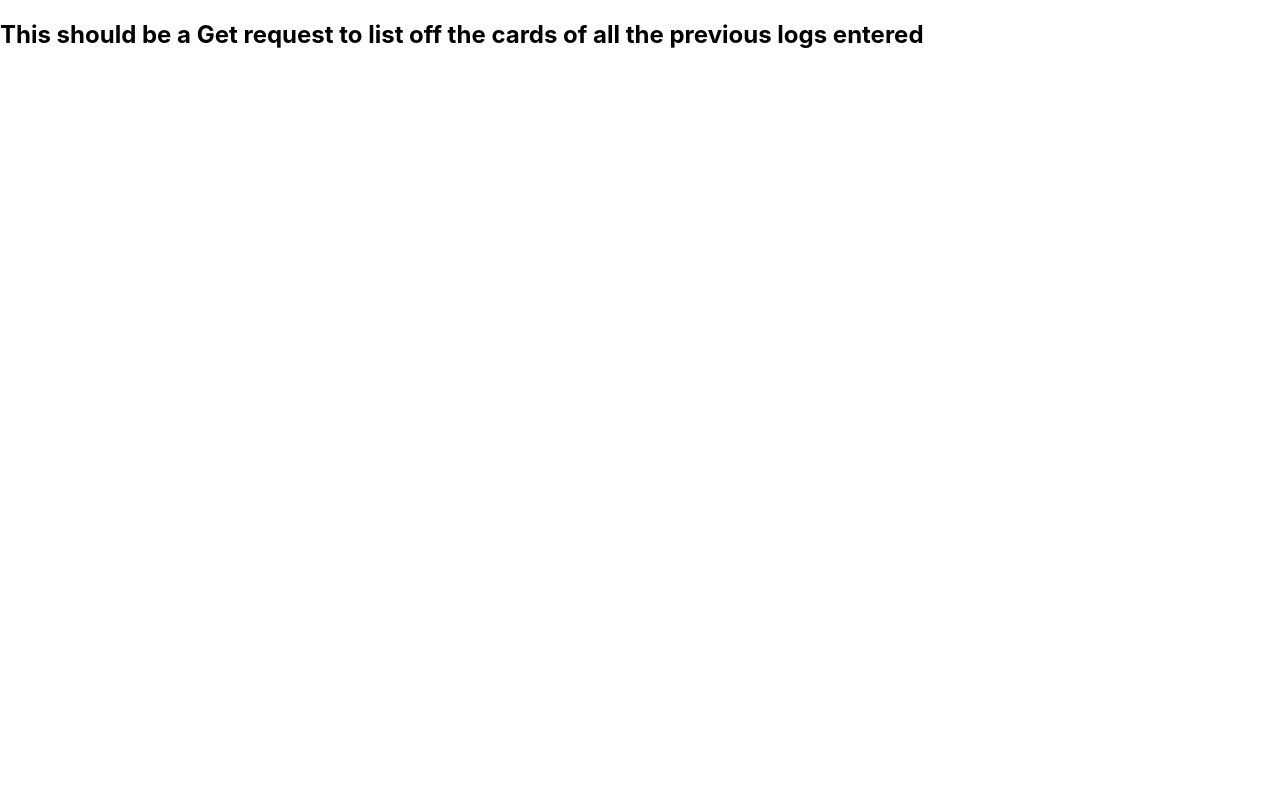
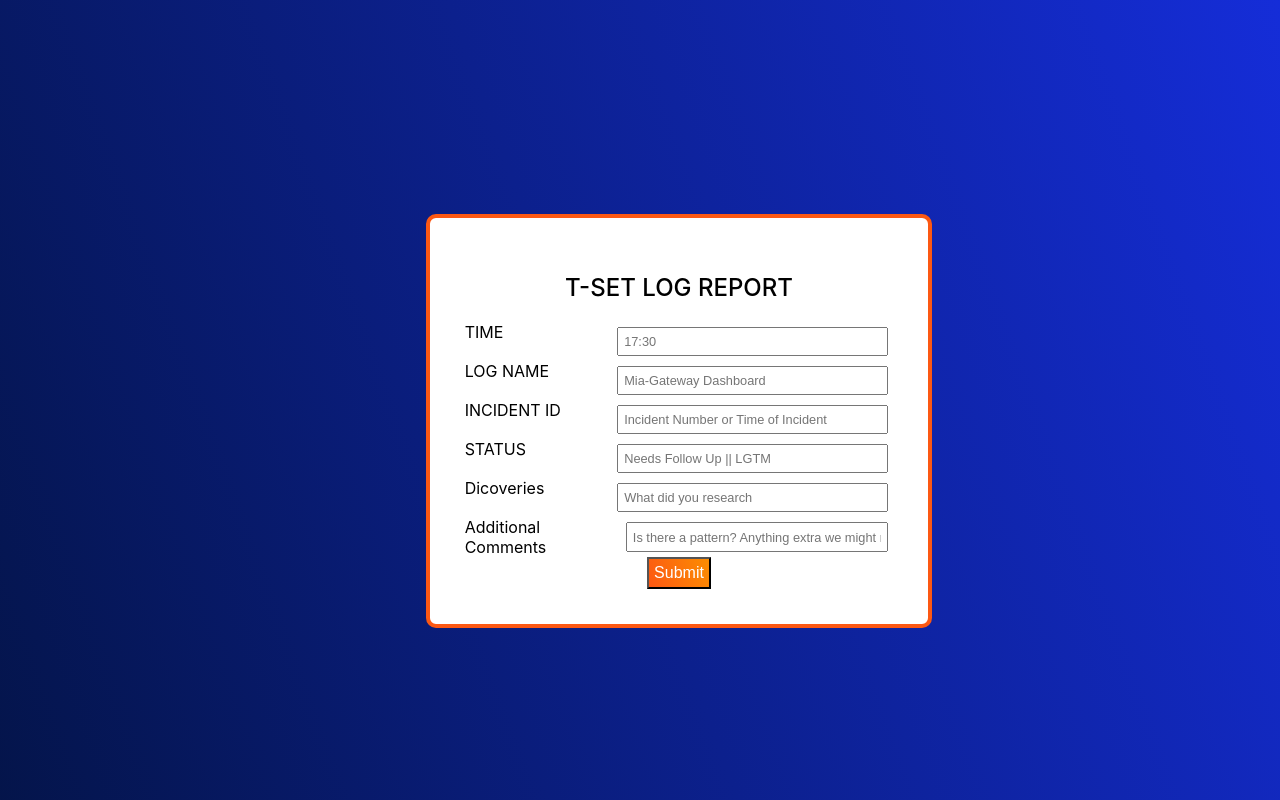
Before and after one commit to TechSupportEng/FrontEnd, a React (Create React App) app in the folder list-logger/: page /view in a window 1280 px wide. Shown: the top 800 px of the page. Built offline with nearby package versions, Linux system fonts and the light colour scheme.

Commit message:
created a form for adding a new log
styled login, Registration, forms

```diff
--- a/list-logger/package.json
+++ b/list-logger/package.json
@@ -6,6 +6,7 @@
     "@testing-library/jest-dom": "^4.2.4",
     "@testing-library/react": "^9.3.2",
     "@testing-library/user-event": "^7.1.2",
+    "axios": "^0.19.2",
     "react": "^16.13.0",
     "react-dom": "^16.13.0",
     "react-scripts": "3.4.0"
--- a/list-logger/public/index.html
+++ b/list-logger/public/index.html
@@ -24,7 +24,7 @@
       work correctly both with client-side routing and a non-root public URL.
       Learn how to configure a non-root public URL by running `npm run build`.
     -->
-    <title>React App</title>
+    <title>Myndshft | Healthcare Technologies</title>
   </head>
   <body>
     <noscript>You need to enable JavaScript to run this app.</noscript>
--- a/list-logger/src/Components/AddANewLog.js
+++ b/list-logger/src/Components/AddANewLog.js
@@ -1,12 +1,98 @@
 import React from "react"
+import axios from "axios"
+import { Link } from "react-router-dom"
+import "../Styles/forms.css"
+import "../Styles/logform.css"
 
 export const AddANewLog = () => {
+  const submitHandler = event => {
+    event.preventDefault()
+    // axios
+    //   .get("")
+    //   .then(response => {
+    //     console.log(response.data)
+    //   })
+    //   .catch(error => {
+    //     console.log("This is an error from the ViewLogs", error)
+    //   })
+  }
+
   return (
-    <div>
-      <h2>
-        This is going to be the post request to add a new log / form with all
-        inputs
-      </h2>
+    <div className="formContainer">
+      <form className="log-form" onsubmit={submitHandler}>
+        <h2>T-SET LOG REPORT</h2>
+        <div className="parents">
+          <label>TIME</label>
+          <input
+            className="inputs"
+            type="text"
+            name="name"
+            placeholder="17:30"
+            //onChange={changeHandler}
+            //value={name}
+          />
+        </div>
+        <div className="parents">
+          <label>LOG NAME</label>
+          <input
+            className="inputs"
+            type="text"
+            name="logName"
+            placeholder="Mia-Gateway Dashboard"
+            //onChange={changeHandler}
+            // value={logName}
+          />
+        </div>
+        <div className="parents">
+          <label>INCIDENT ID</label>
+          <input
+            className="inputs"
+            type="text"
+            name="incidentId"
+            placeholder="Incident Number or Time of Incident"
+            //onChange={changeHandler}
+            //value={incidentNumber}
+          />
+        </div>
+        <div className="parents">
+          <label>STATUS</label>
+          <input
+            className="inputs"
+            type="text"
+            name="status"
+            placeholder="Needs Follow Up || LGTM"
+            //onChange={changeHandler}
+            //value={incidentNumber}
+          />
+        </div>
+        <div className="parents">
+          <label>Dicoveries</label>
+          <input
+            className="inputs"
+            type="text"
+            name="discoveries"
+            placeholder="What did you research"
+            //onChange={changeHandler}
+            //value={incidentNumber}
+          />
+        </div>
+        <div className="parents">
+          <label>Additional Comments</label>
+          <input
+            className="inputs"
+            type="text"
+            name="discoveries"
+            placeholder="Is this automate-able?"
+            //onChange={changeHandler}
+            //value={incidentNumber}
+          />
+        </div>
+        <div className="parent">
+          <button onclick={submitHandler} className="button">
+            Submit
+          </button>
+        </div>
+      </form>
     </div>
   )
 }
--- a/list-logger/src/Components/Login.js
+++ b/list-logger/src/Components/Login.js
@@ -1,4 +1,7 @@
-import React from "react"
+import React, { useState } from "react"
+import axios from "axios"
+import "../Styles/forms.css"
+import { Link } from "react-router-dom"
 
 export const Login = () => {
   const [credentials, setCredentials] = useState({
@@ -14,22 +17,25 @@ export const Login = () => {
   }
   const submitHandler = event => {
     event.preventDefault()
-    axios
-      .post("", credentials)
-      .then(response => {
-        localStorage.setitem("token", response.data.key)
-        history.pushState("/view")
-      })
-      .catch(error => {
-        console.log("This is an error from the Login submitHandler", error)
-      })
+    // axios
+    //   .post("", credentials)
+    //   .then(response => {
+    //     localStorage.setitem("token", response.data.key)
+    //     history.pushState("/view")
+    //   })
+    //   .catch(error => {
+    //     console.log("This is an error from the Login submitHandler", error)
+    //   })
   }
 
   return (
-    <div>
+    <div className="formContainer">
       <form onsubmit={submitHandler}>
         <h2>Sign In</h2>
+        <div className="parent">
           <label>Name</label>
+        </div>
+        <div className="parent">
           <input
             className="input"
             type="text"
@@ -38,7 +44,30 @@ export const Login = () => {
             onChange={changeHandler}
             value={credentials.name}
           />
+        </div>
+        <div className="parent">
           <label>Password</label>
+        </div>
+        <div className="parent">
+          <input
+            className="input"
+            type="password"
+            name="password"
+            placeholder="********"
+            onChange={changeHandler}
+            value={credentials.password}
+          />
+        </div>
+        <div className="parent">
+          <button onclick={submitHandler} className="button">
+            Submit
+          </button>
+        </div>
+        <div className="parent">
+          <Link to="/registration" className="parent">
+            Need An Account?
+          </Link>
+        </div>
       </form>
     </div>
   )
--- a/list-logger/src/Components/Registration.js
+++ b/list-logger/src/Components/Registration.js
@@ -1,9 +1,76 @@
-import React from "react"
+import React, { useState } from "react"
+import axios from "axios"
+import { Link } from "react-router-dom"
+import "../Styles/forms.css"
 
-export const Registration = () => {
+const Registration = props => {
+  const [register, setRegister] = useState({
+    name: "",
+    password: ""
+  })
+
+  const submitHandler = event => {
+    event.preventDefault()
+    axios
+      .post("", register)
+      .then(response => {
+        localStorage.setItem("key", response.data.key)
+        props.history.push("/view")
+      })
+      .catch(error => {
+        console.log("error from register component", error)
+      }, [])
+  }
+
+  const handleChange = user => event => {
+    console.log(event)
+    setRegister({
+      ...register,
+      [user]: event.target.value
+    })
+  }
+  console.log(register)
   return (
-    <div>
-      <h2>Obviously a registration page</h2>
+    <div className="formContainer">
+      <form onSubmit={submitHandler}>
+        <h2> Registration</h2>
+        <div className="parent">
+          <label> Name </label>
+        </div>
+        <div className="parent">
+          <input
+            type="text"
+            name="name"
+            placeholder="Enter your First name"
+            value={props.name}
+            onChange={handleChange("name")}
+            required
+          />
+        </div>
+        <div className="parent">
+          <label> Password </label>
+        </div>
+        <div className="parent">
+          <input
+            type="password"
+            name="password"
+            placeholder="*********"
+            value={props.password}
+            onChange={handleChange("password")}
+            required
+          />
+        </div>
+        <div className="parent">
+          <button className="button" type="submit">
+            Submit
+          </button>
+        </div>
+        <div>
+          <Link to="/login" className="parent">
+            Already have an account?
+          </Link>
+        </div>
+      </form>
     </div>
   )
 }
--- a/list-logger/src/Components/ViewLogs.js
+++ b/list-logger/src/Components/ViewLogs.js
@@ -1,12 +1,98 @@
 import React from "react"
+import axios from "axios"
+import { Link } from "react-router-dom"
+import "../Styles/forms.css"
+import "../Styles/logform.css"
 
 export const ViewLogs = () => {
+  const submitHandler = event => {
+    event.preventDefault()
+    // axios
+    //   .get("")
+    //   .then(response => {
+    //     console.log(response.data)
+    //   })
+    //   .catch(error => {
+    //     console.log("This is an error from the ViewLogs", error)
+    //   })
+  }
+
   return (
-    <div>
-      <h2>
-        This should be a Get request to list off the cards of all the previous
-        logs entered
-      </h2>
+    <div className="formContainer">
+      <form className="log-form" onsubmit={submitHandler}>
+        <h2>T-SET LOG REPORT</h2>
+        <div className="parents">
+          <label>TIME</label>
+          <input
+            className="inputs"
+            type="text"
+            name="name"
+            placeholder="17:30"
+            //onChange={changeHandler}
+            //value={name}
+          />
+        </div>
+        <div className="parents">
+          <label>LOG NAME</label>
+          <input
+            className="inputs"
+            type="text"
+            name="logName"
+            placeholder="Mia-Gateway Dashboard"
+            //onChange={changeHandler}
+            // value={logName}
+          />
+        </div>
+        <div className="parents">
+          <label>INCIDENT ID</label>
+          <input
+            className="inputs"
+            type="text"
+            name="incidentId"
+            placeholder="Incident Number or Time of Incident"
+            //onChange={changeHandler}
+            //value={incidentNumber}
+          />
+        </div>
+        <div className="parents">
+          <label>STATUS</label>
+          <input
+            className="inputs"
+            type="text"
+            name="status"
+            placeholder="Needs Follow Up || LGTM"
+            //onChange={changeHandler}
+            //value={incidentNumber}
+          />
+        </div>
+        <div className="parents">
+          <label>Dicoveries</label>
+          <input
+            className="inputs"
+            type="text"
+            name="discoveries"
+            placeholder="What did you research"
+            //onChange={changeHandler}
+            //value={incidentNumber}
+          />
+        </div>
+        <div className="parents">
+          <label>Additional Comments</label>
+          <input
+            className="inputs"
+            type="text"
+            name="discoveries"
+            placeholder="Is there a pattern? Anything extra we might need to know in the future looking back?"
+            //onChange={changeHandler}
+            //value={incidentNumber}
+          />
+        </div>
+        <div className="parent">
+          <button onclick={submitHandler} className="button">
+            Submit
+          </button>
+        </div>
+      </form>
     </div>
   )
 }
--- /dev/null
+++ b/list-logger/src/Styles/forms.css
@@ -0,0 +1,50 @@
+body {
+  display: flex;
+  justify-content: center;
+  background: linear-gradient(70deg, #031342, #152dd8);
+}
+
+h2 {
+  font-weight: 500;
+  display: flex;
+  justify-content: center;
+}
+.formContainer {
+  margin-top: 50%;
+  margin-bottom: 100%;
+}
+
+form {
+  justify-content: center;
+  align-items: center;
+  border: 4px solid #fc5813;
+  background: white;
+  width: 100%;
+  border-radius: 10px;
+  padding: 35px;
+}
+
+.input {
+  width: 80%;
+  border: none;
+  padding: 5px;
+  font-size: 0.8rem;
+}
+
+.parent {
+  display: flex;
+  justify-content: center;
+  text-decoration: none;
+  color: black;
+}
+.button {
+  display: flex;
+  justify-content: center;
+  background: linear-gradient(70deg, #fc5813, #fc8d01);
+  color: white;
+  font-size: 1rem;
+  padding: 5px;
+}
+button:hover {
+  background: #035060;
+}
--- /dev/null
+++ b/list-logger/src/Styles/logform.css
@@ -0,0 +1,27 @@
+.logFormContainer {
+  display: flex;
+  justify-content: center;
+  margin-top: 50%;
+  margin-bottom: 100%;
+  width: 80%;
+}
+.log-form {
+  border: 4px solid #fc5813;
+  background: white;
+  width: 100%;
+  border-radius: 10px;
+  padding: 35px;
+}
+.parents {
+  display: flex;
+  justify-content: space-between;
+  text-decoration: none;
+  color: black;
+}
+.inputs {
+  width: 60%;
+  padding: 5px;
+  font-size: 0.8rem;
+  margin: 5px;
+  justify-content: space-between;
+}
--- a/list-logger/src/index.css
+++ b/list-logger/src/index.css
@@ -1,13 +1,13 @@
 body {
   margin: 0;
-  font-family: -apple-system, BlinkMacSystemFont, 'Segoe UI', 'Roboto', 'Oxygen',
-    'Ubuntu', 'Cantarell', 'Fira Sans', 'Droid Sans', 'Helvetica Neue',
+  font-family: -apple-system, BlinkMacSystemFont, "Segoe UI", "Roboto", "Oxygen",
+    "Ubuntu", "Cantarell", "Fira Sans", "Droid Sans", "Helvetica Neue",
     sans-serif;
   -webkit-font-smoothing: antialiased;
   -moz-osx-font-smoothing: grayscale;
 }
 
 code {
-  font-family: source-code-pro, Menlo, Monaco, Consolas, 'Courier New',
+  font-family: source-code-pro, Menlo, Monaco, Consolas, "Courier New",
     monospace;
 }
```
Also changed, not shown: list-logger/src/Styles/formCards.css (added), 1 other file (tests, documents, lock files or other folders). Lines whose indentation alone changed are shown as unchanged.
